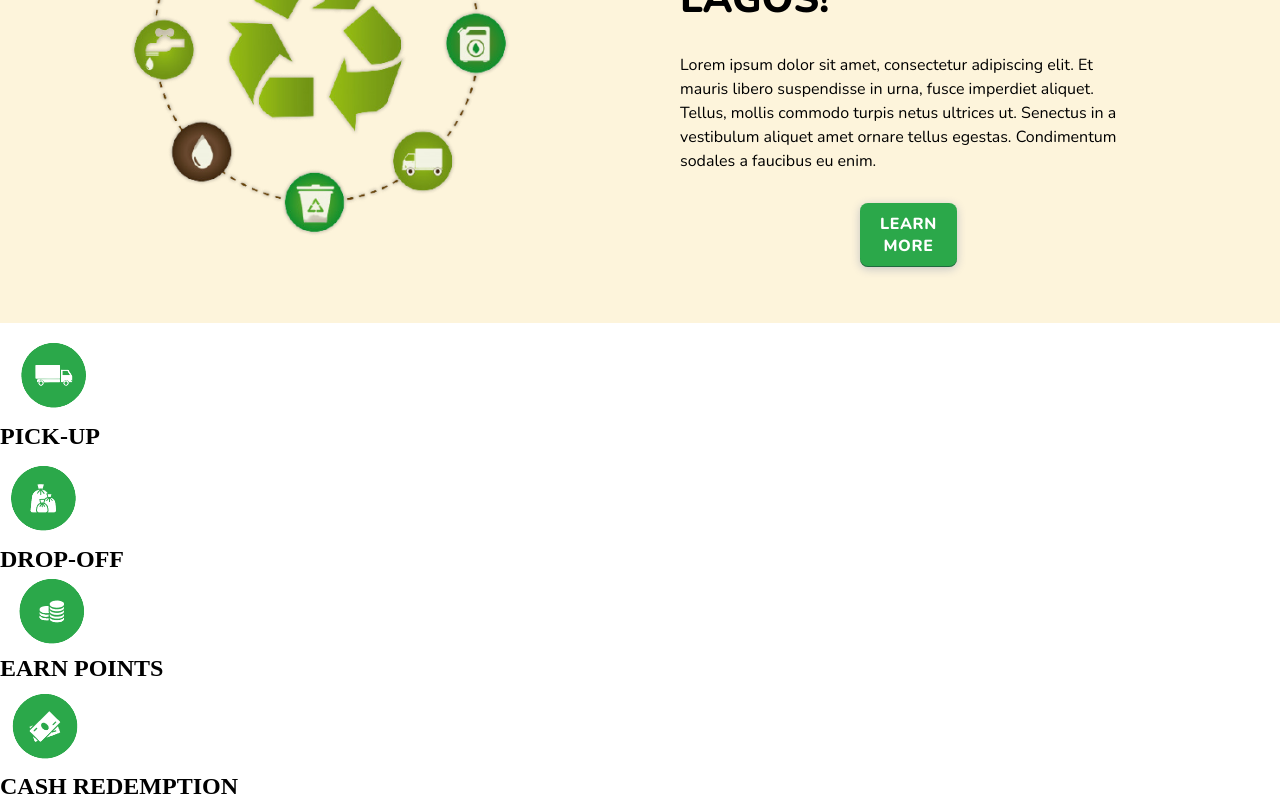
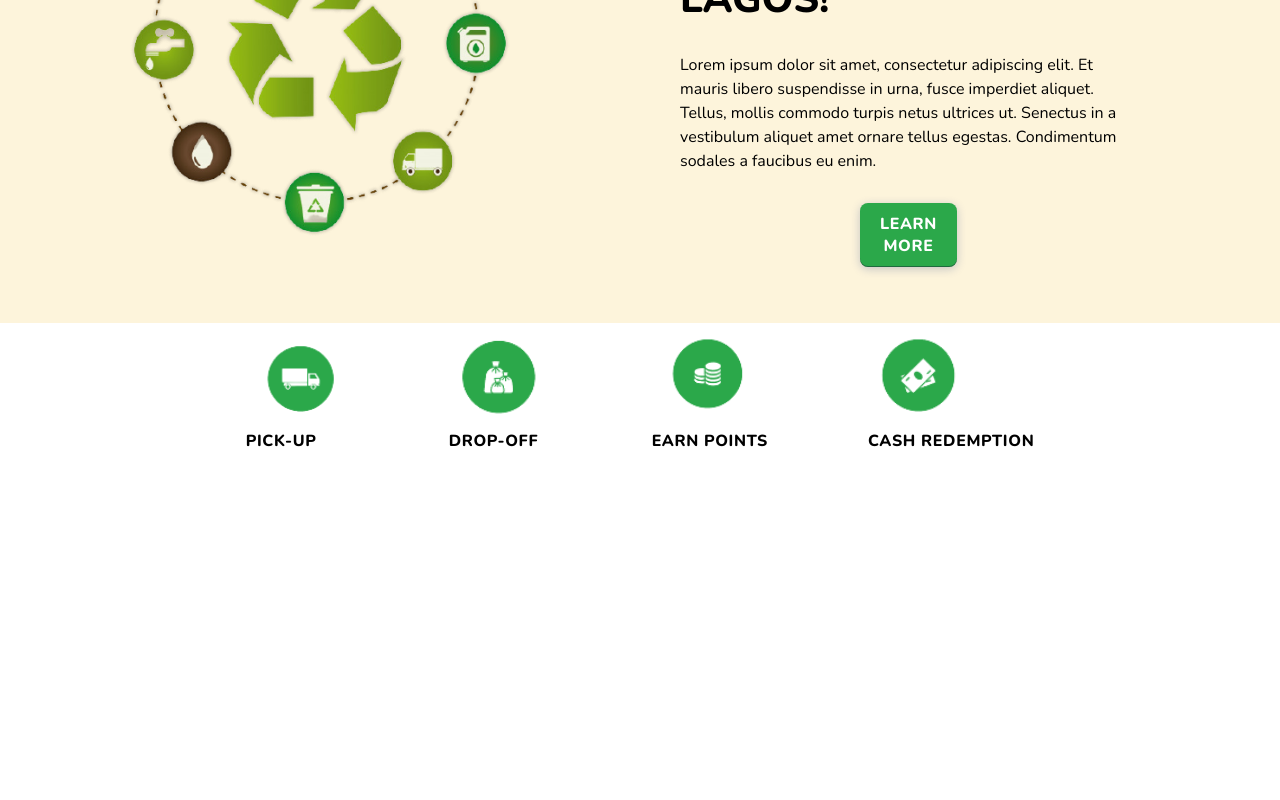
Before and after one commit to Clean-Hub/cleanhub, a React (Create React App) app: page / in a window 1280 px wide. Shown: the part 1123-1923 px from the top of the page. After the commit the page ends 1575 px from the top, so only its background shows below. Built offline with nearby package versions, Linux system fonts and the light colour scheme.

Commit message:
recyclingLogo component styled

```diff
--- a/src/components/recyclingLogo/RecyclingLogo.jsx
+++ b/src/components/recyclingLogo/RecyclingLogo.jsx
@@ -1,13 +1,13 @@
-import React from 'react'
+import './recyclingLogo.css'
 import logo from '../../demoData'
 
 const RecyclingLogo = () => {
   return (
-    <div>
+    <div className='recyclingLogoContainer'>
       {logo.map((item) => (
         <div>
-          <img src={item.photo} alt='' />
-          <h2>{item.name}</h2>
+          <img src={item.photo} alt='' className='recyclingImg' />
+          <h2 className='recyclingH'>{item.name}</h2>
         </div>
       ))}
     </div>
--- a/src/components/recyclingLogo/recyclingLogo.css
+++ b/src/components/recyclingLogo/recyclingLogo.css
@@ -0,0 +1,21 @@
+.recyclingLogoContainer {
+  display: flex;
+  align-items: center;
+  justify-content: center;
+  gap: 100px;
+}
+.recyclingImg {
+  width: 103px;
+  height: 103px;
+  object-fit: contain;
+}
+.recyclingH {
+  font-family: 'Nunito';
+  font-style: normal;
+  font-weight: 800;
+  font-size: 16px;
+  line-height: 22px;
+  display: flex;
+  align-items: center;
+  letter-spacing: 0.04em;
+}
```
